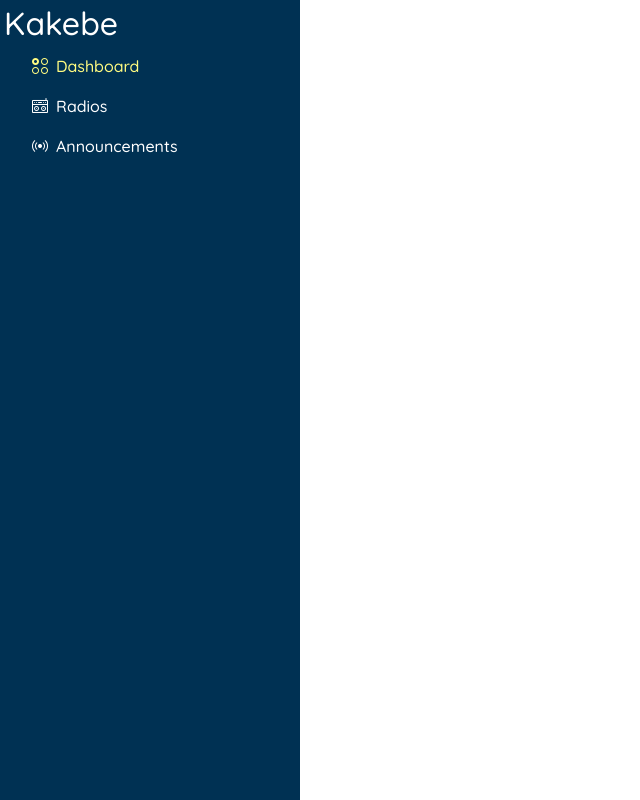
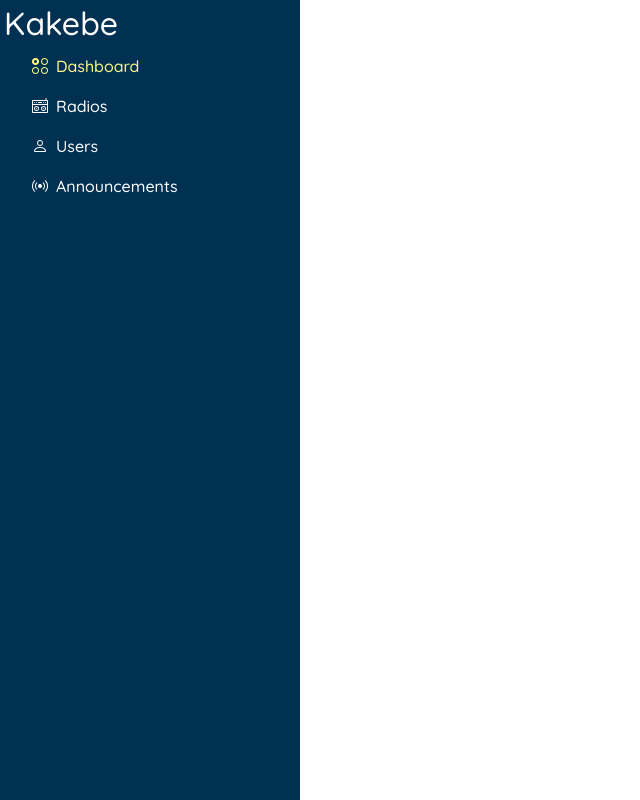
Before and after one commit to ojokne/announcement, a React (Vite) app: page /admin in a window 1280 px wide. Shown: the whole page, without its empty margins (0-640 px from the left). Built offline with nearby package versions, Linux system fonts and the light colour scheme.

Commit message:
Update links

```diff
--- a/src/apps/Admin.jsx
+++ b/src/apps/Admin.jsx
@@ -1,11 +1,17 @@
 import { Routes, Route } from "react-router-dom";
 import Wrapper from "../components/admin/Wrapper";
 import Radios from "../components/admin/Radios";
+import AddRadio from "../components/admin/AddRadio";
+import Users from "../components/admin/Users";
+import AddUser from "../components/admin/AddUser";
 const Admin = () => {
   return (
     <Routes>
       <Route path="/admin" element={<Wrapper />}>
         <Route path="radios" element={<Radios />} />
+        <Route path="add-radio" element={<AddRadio />} />
+        <Route path="users" element={<Users />} />
+        <Route path="add-user" element={<AddUser />} />
       </Route>
     </Routes>
   );
--- a/src/components/admin/DesktopMenu.jsx
+++ b/src/components/admin/DesktopMenu.jsx
@@ -41,6 +41,23 @@ const DesktopMenu = () => {
           </NavLink>
         </li>
 
+        <li className="mb-3">
+          <NavLink
+            to="/admin/users"
+            style={({ isActive }) => {
+              return isActive ? { color: "#FFFC81" } : { color: "#fff" };
+            }}
+          >
+            <div className="d-flex align-items-center">
+              <span>
+                <i className="bi bi-person"></i>
+              </span>
+
+              <span className="ms-2">Users</span>
+            </div>
+          </NavLink>
+        </li>
+
         <li>
           <NavLink
             to="/admin/announcements"
--- a/src/components/admin/Radios.jsx
+++ b/src/components/admin/Radios.jsx
@@ -1,5 +1,5 @@
 import { Link } from "react-router-dom";
-import searchEmpty from "../../assets/search-empty.svg";
+
 const Radios = () => {
   return (
     <div className="mx-5 my-3">
@@ -19,8 +19,6 @@ const Radios = () => {
       </div>
 
       <div className="d-flex justify-content-center align-items-center flex-column mt-5">
-        {/* <img src={searchEmpty} alt="empty" width={150} className="mt-5" /> */}
-        {/* <i class="fa-solid fa-magnifying-glass-minus icon-lg"></i> */}
         <i className="bi bi-search icon-lg"></i>
 
         <p className="">Unfortunately we did not find any radio station</p>
```
